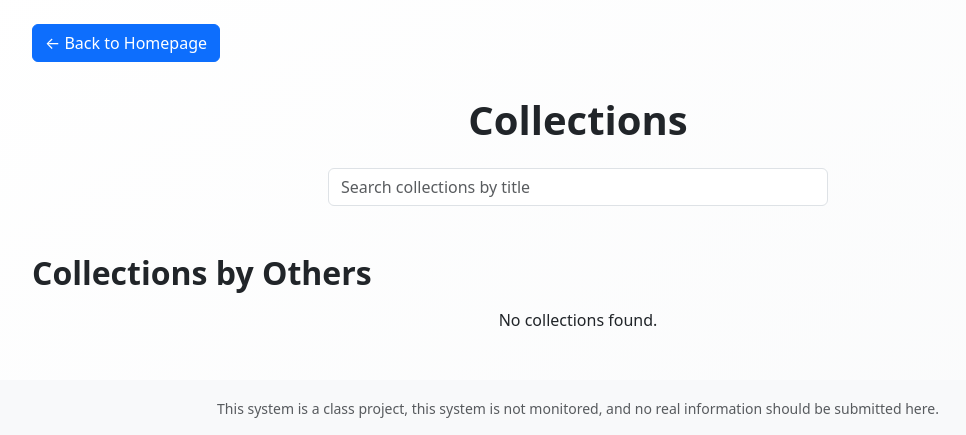
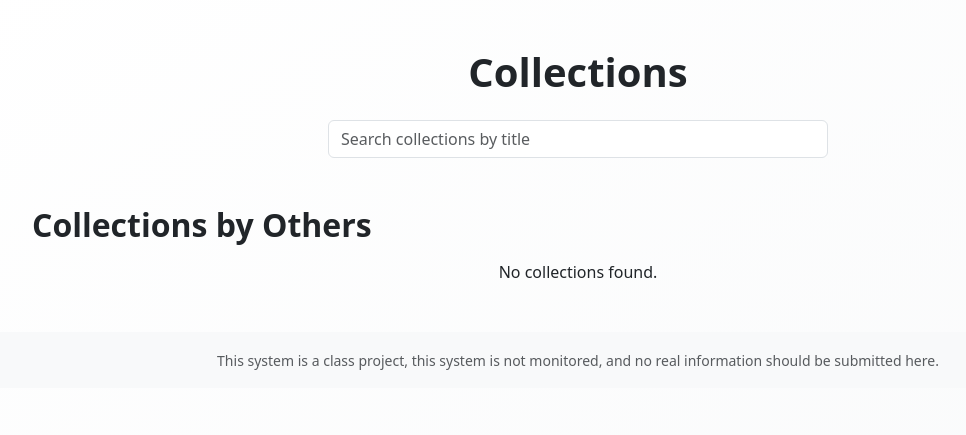
Before and after one commit to AidanSzilagyi/textbook-lending-catalog, a Django app: page /collections in a window 1280 px wide. Shown: the top 435 px of the page, without its empty margins (62-1028 px from the left). Run offline with Django 5.2, Linux system fonts and the light colour scheme; data that the repository does not hold is empty; parts of the project's set-up code (start-up, migrations or seed data) failed here and were passed over.

Commit message:
minor style changes

```diff
--- a/mainmenu/templates/collection.html
+++ b/mainmenu/templates/collection.html
@@ -82,9 +82,6 @@
   {% endif %}
 
   <div class="top-bar">
-    <a href="{% url 'home_page_router' %}" class="btn btn-primary btn-homepage">
-      &larr; Back to Homepage
-    </a>
     {% if user.is_authenticated %}
       <p class="mb-0">Logged in as {{ user.email }}</p>
     {% endif %}
@@ -143,7 +140,7 @@
         <h5 class="modal-title" id="addCollectionLabel">Create New Collection</h5>
         <button type="button" class="btn-close" data-bs-dismiss="modal" aria-label="Close"></button>
       </div>
-      <form method="post" action="{% url 'collections' %}">
+      <form style="padding: 10px 10px 10px 10px;" method="post" action="{% url 'collections' %}">
         {% csrf_token %}
         <div class="mb-3">
           <label for="name" class="form-label">Collection Title</label>
```
